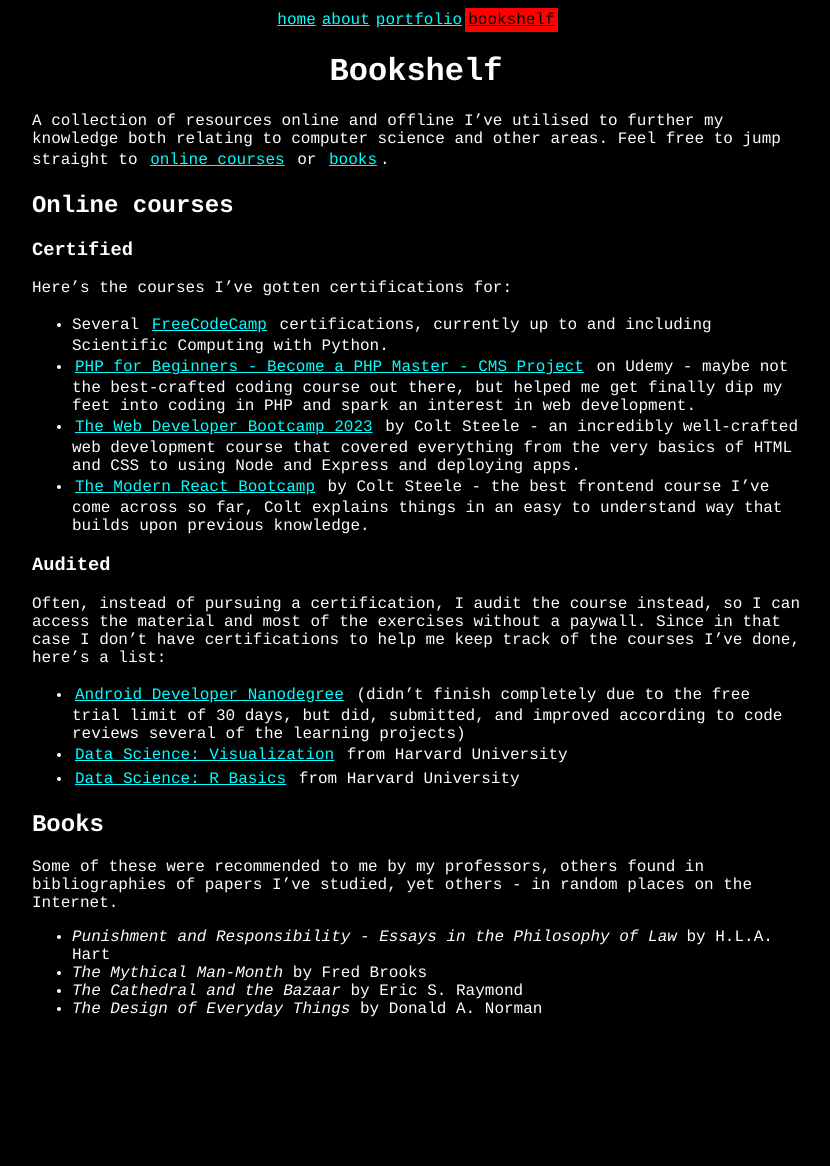
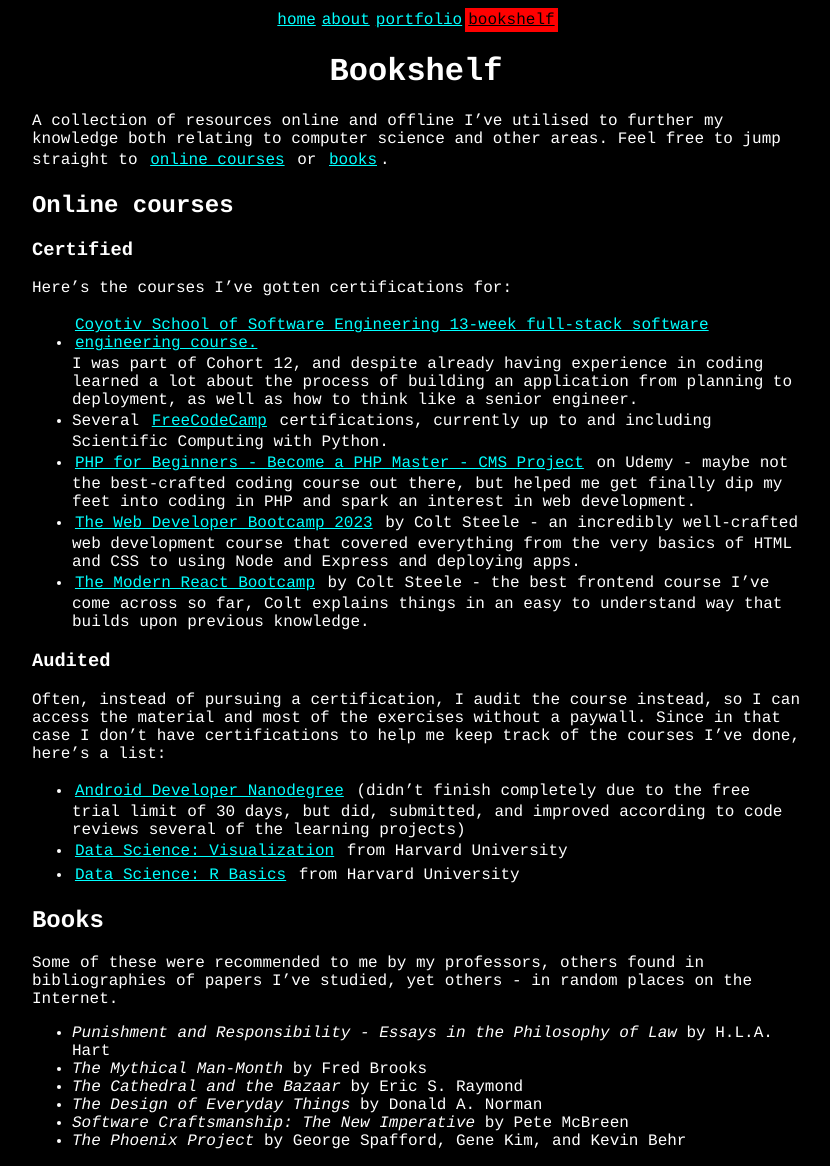
Before and after one commit to mai-soup/mai-soup.github.io, a Jekyll site: the page built from bookshelf.md, in a window 1280 px wide. Shown: the whole page, without its empty margins (224-1054 px from the left). Built offline with Jekyll 4.4.1, drawn with Linux system fonts in a browser that asks for light colours; a style sheet for code colours, icons or effects is not loaded; before the commit the page ends 1034 px from its top, so only the background shows below that.

Commit message:
update bookshelf section

```diff
--- a/bookshelf.md
+++ b/bookshelf.md
@@ -12,6 +12,7 @@
 
 Here's the courses I've gotten certifications for:
 
+- [Coyotiv School of Software Engineering 13-week full-stack software engineering course.](https://coyotiv.com/school-of-software-engineering) I was part of Cohort 12, and despite already having experience in coding learned a lot about the process of building an application from planning to deployment, as well as how to think like a senior engineer.
 - Several [FreeCodeCamp](https://www.freecodecamp.org/) certifications, currently up to and including Scientific Computing with Python.
 - [PHP for Beginners - Become a PHP Master - CMS Project](https://www.udemy.com/certificate/UC-82d18ec7-f503-42e1-9faa-dc2d09cf0c8e/) on Udemy - maybe not the best-crafted coding course out there, but helped me get finally dip my feet into coding in PHP and spark an interest in web development.
 - [The Web Developer Bootcamp 2023](https://www.udemy.com/certificate/UC-5faed6db-8c99-423c-83d1-491780de194f/) by Colt Steele - an incredibly well-crafted web development course that covered everything from the very basics of HTML and CSS to using Node and Express and deploying apps.
@@ -33,3 +34,5 @@
 - _The Mythical Man-Month_ by Fred Brooks
 - _The Cathedral and the Bazaar_ by Eric S. Raymond
 - _The Design of Everyday Things_ by Donald A. Norman
+- _Software Craftsmanship: The New Imperative_ by Pete McBreen
+- _The Phoenix Project_ by George Spafford, Gene Kim, and Kevin Behr
```
Also changed, not shown: 2 other files.
